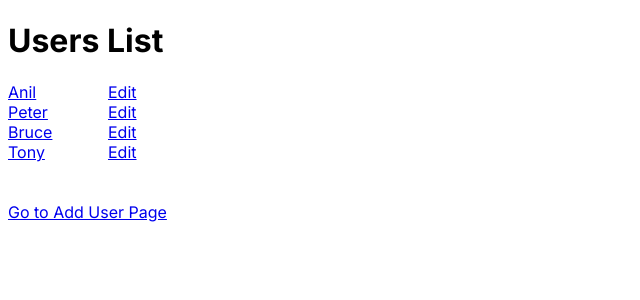
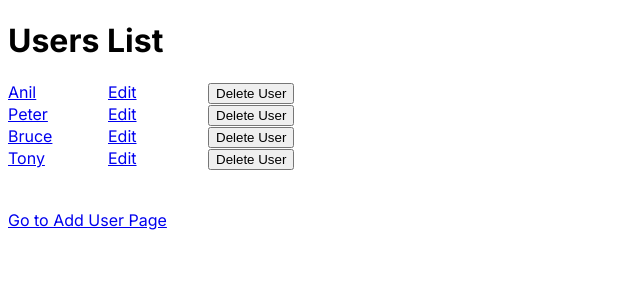
Before and after one commit to Shahrukh-elRed/next-js-demo, a Next.js app: page /users in a window 1280 px wide. Shown: the top 300 px of the page, without its empty margins (0-640 px from the left). Built offline with nearby package versions, Linux system fonts and the light colour scheme.

Commit message:
integrate delete api

```diff
--- a/src/app/users/page.js
+++ b/src/app/users/page.js
@@ -1,3 +1,4 @@
+import DeleteUser from "@/util/DeleteUser"
 import Link from "next/link"
 
 const getUsers = async () => {
@@ -21,6 +22,9 @@ const Users = async () => {
                         <span>
                             <Link href={`users/${user.id}/update`}>Edit</Link>
                         </span>
+                        <span>
+                            <DeleteUser id={user.id} />
+                        </span>
                     </div>
                 )
             }
--- /dev/null
+++ b/src/util/DeleteUser.js
@@ -0,0 +1,23 @@
+"use client"
+
+const DeleteUser = ({ id }) => {
+    const handleDelete = async () => {
+        let response = await fetch(`http://localhost:3000/api/users/${id}`,
+            {
+                method: "DELETE",
+            }
+        )
+        response = await response.json()
+        if (response.success) {
+            alert("Deleted successfully")
+        }
+    }
+
+    return (
+        <div>
+            <button onClick={handleDelete}>Delete User</button>
+        </div>
+    )
+}
+
+export default DeleteUser
```
